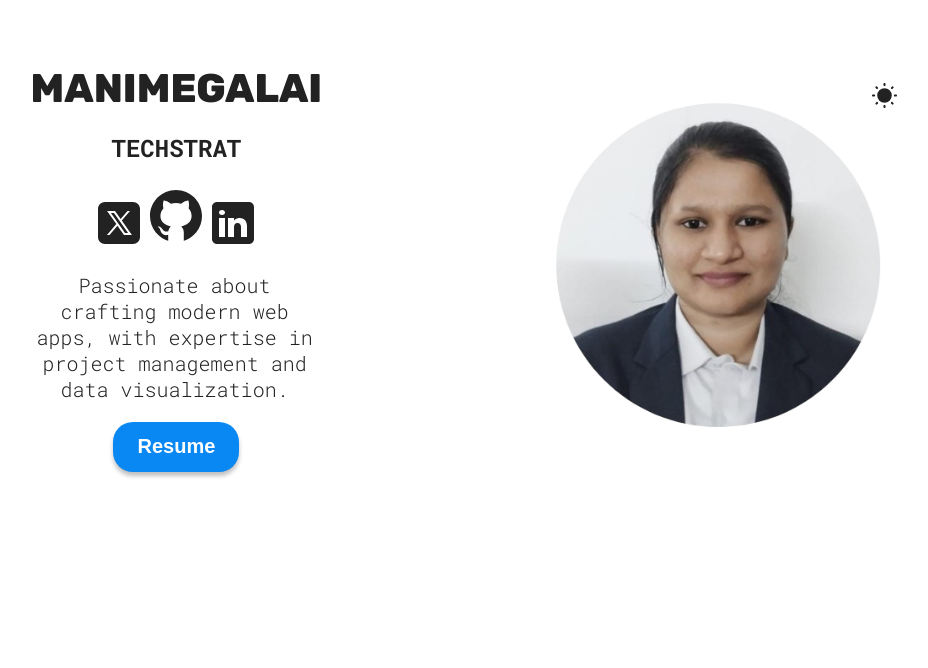
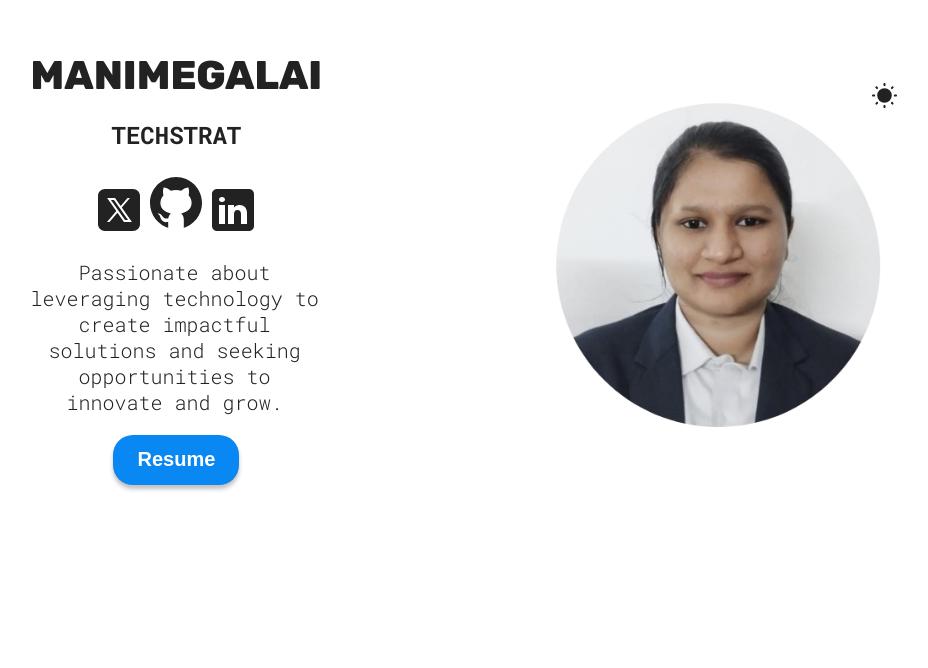
Before and after one commit to manimegalai2508/Portfolio, a React (Vite) app: page / in a window 1280 px wide. Shown: the part 132-800 px from the top of the page, without its empty margins (176-1104 px from the left). Built offline with nearby package versions, Linux system fonts and the light colour scheme.

Commit message:
Update Hero.jsx

```diff
--- a/src/sections/Hero/Hero.jsx
+++ b/src/sections/Hero/Hero.jsx
@@ -50,7 +50,7 @@ function Hero() {
           </a>
         </div>
         <p className={styles.description}>
-        Passionate about crafting modern web apps, with expertise in project management and data visualization.
+        Passionate about leveraging technology to create impactful solutions and seeking opportunities to innovate and grow.
         </p>
         <a href={CV} download>
           <button className="hover">Resume</button>
```
